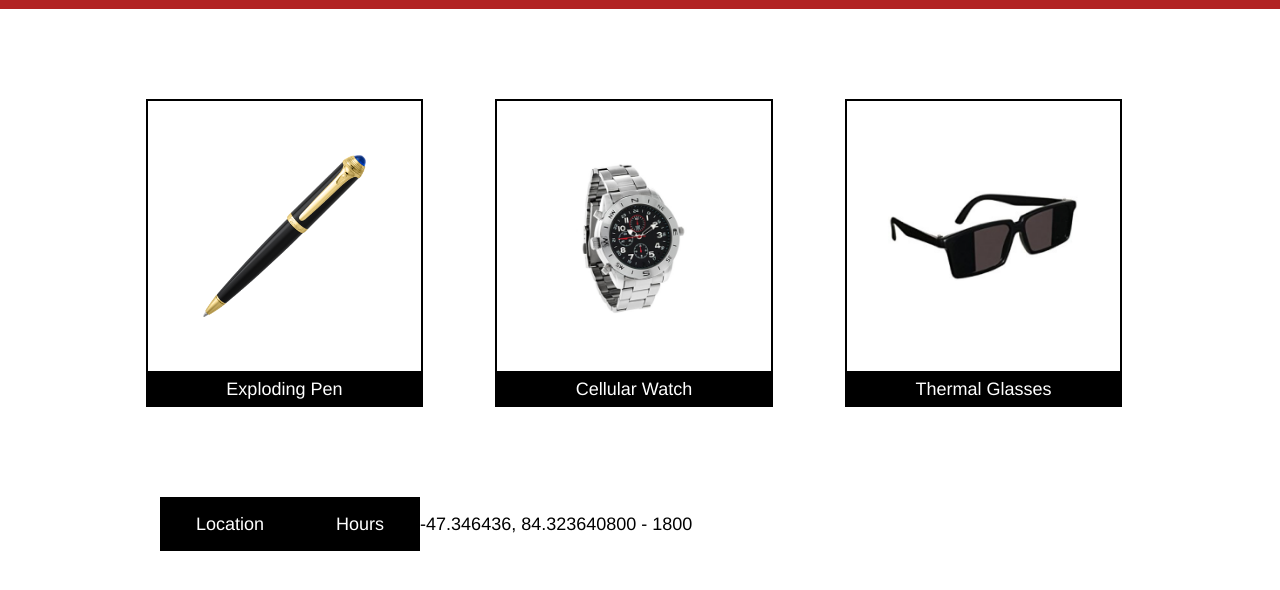
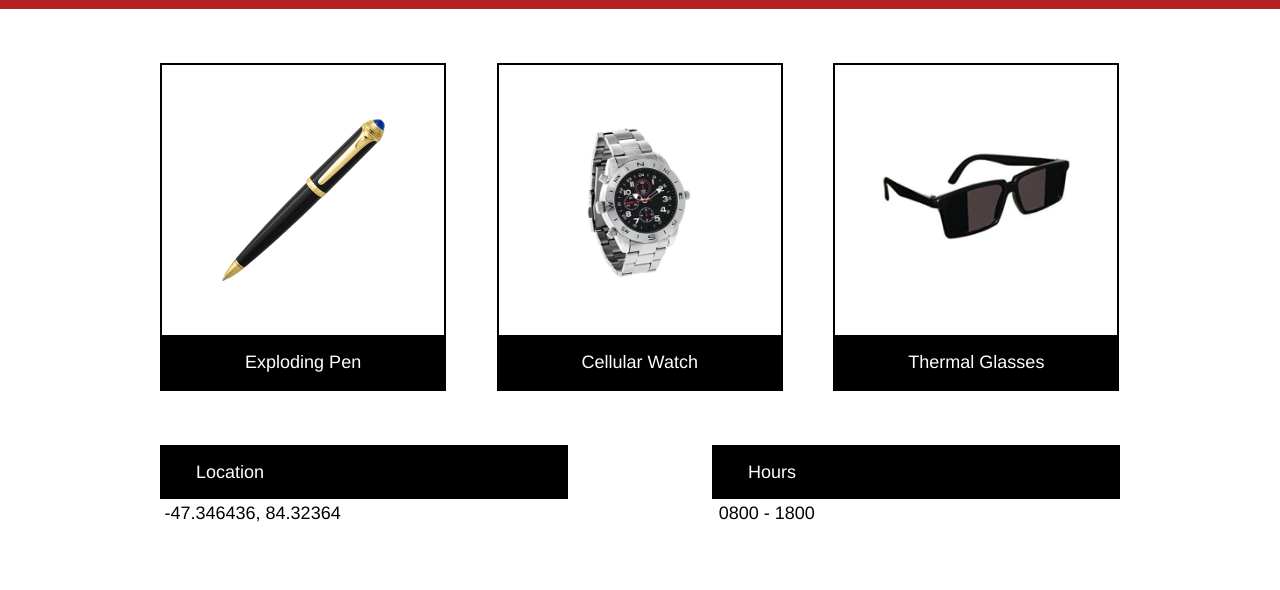
Before and after one commit to nrgini/SecretAgent, a plain HTML site: page index.html in a window 1280 px wide. Shown: the part 588-1178 px from the top of the page. Drawn offline with Linux system fonts and the light colour scheme.

Commit message:
Fix spacing in main content

```diff
--- a/resources/css/style.css
+++ b/resources/css/style.css
@@ -101,13 +101,12 @@ a {
 
  .container .products {
    display: flex;
-   justify-content: center;
  }
 
 .products {
   justify-content: space-between;
-  width: 95%;
-  margin: 3rem 5rem 3rem 1rem;
+  width: 98%;
+  margin: 3rem 0;
 }
 
 .item, .item-3 {
@@ -116,17 +115,17 @@ a {
   justify-content: flex-end;
   align-items: center;
   width: 30%;
+  height: 30%;
   border: 2px solid black;
-  border-bottom: 20px;
   background-color: white;
-  margin: 2rem;
+  margin-right: 2.8rem;
   padding: 2rem 0 0 0;
 }
 
  .item-title {
    background-color: black;
    text-align: center;
-   padding: 0.5rem;
+   padding: 1rem 0.5rem;
    width: 94%;
  }
 
@@ -139,13 +138,14 @@ a {
 .item-3 img {
   margin-bottom: 3rem;
   height: 5rem;
-  padding: 2rem 5rem;
+  padding: 2.75rem 5rem 2.25rem 5rem;
 }
 
 .info-title-container {
   display: flex;
   justify-content: space-between;
   max-height: 4rem;
+  width: 100%;;
 }
 
 .info-title {
@@ -157,11 +157,13 @@ a {
 .info-detail-container {
   display: flex;
   justify-content: space-between;
-  max-height: 2rem;
+  width: 100%;
+  margin: 0.25rem 0 4rem 0.25rem;
 }
 
 .info-detail {
   color: black;
+  width: 42%;
 }
 
 /*footer*/
```
